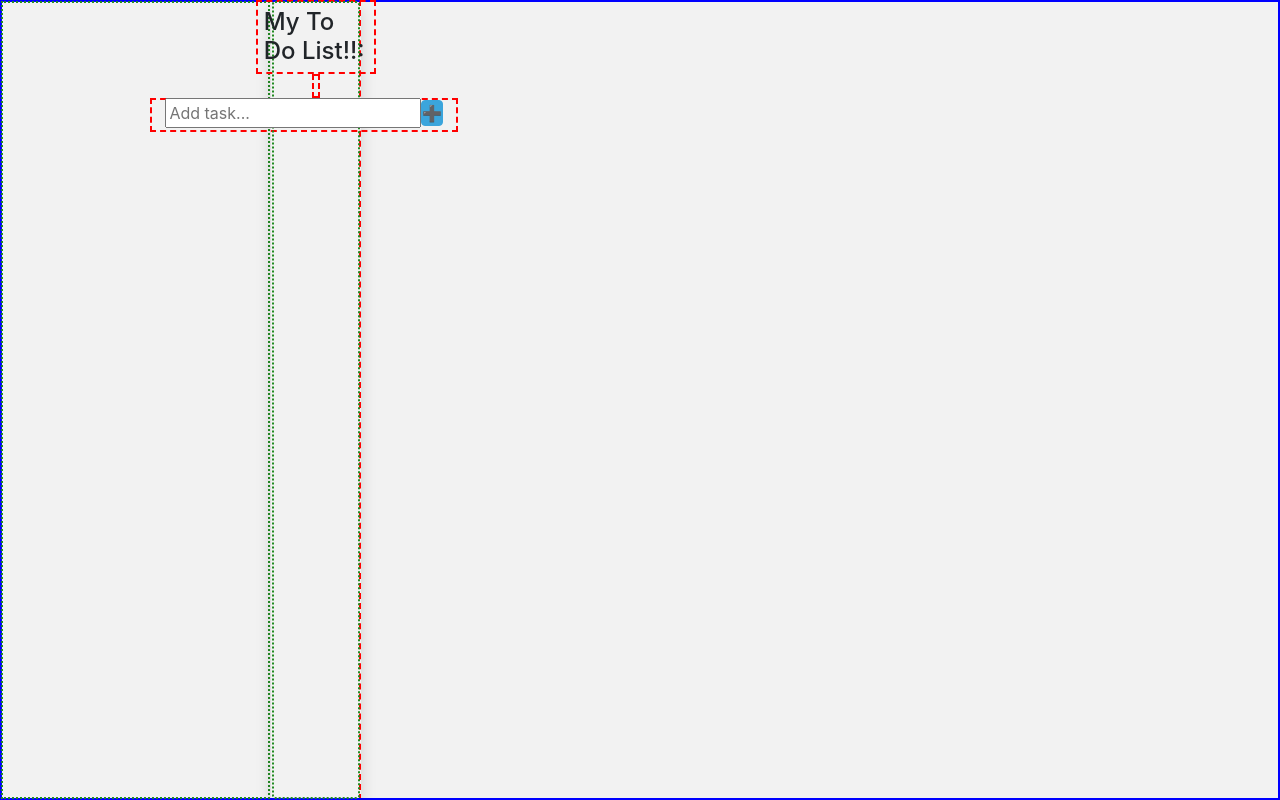
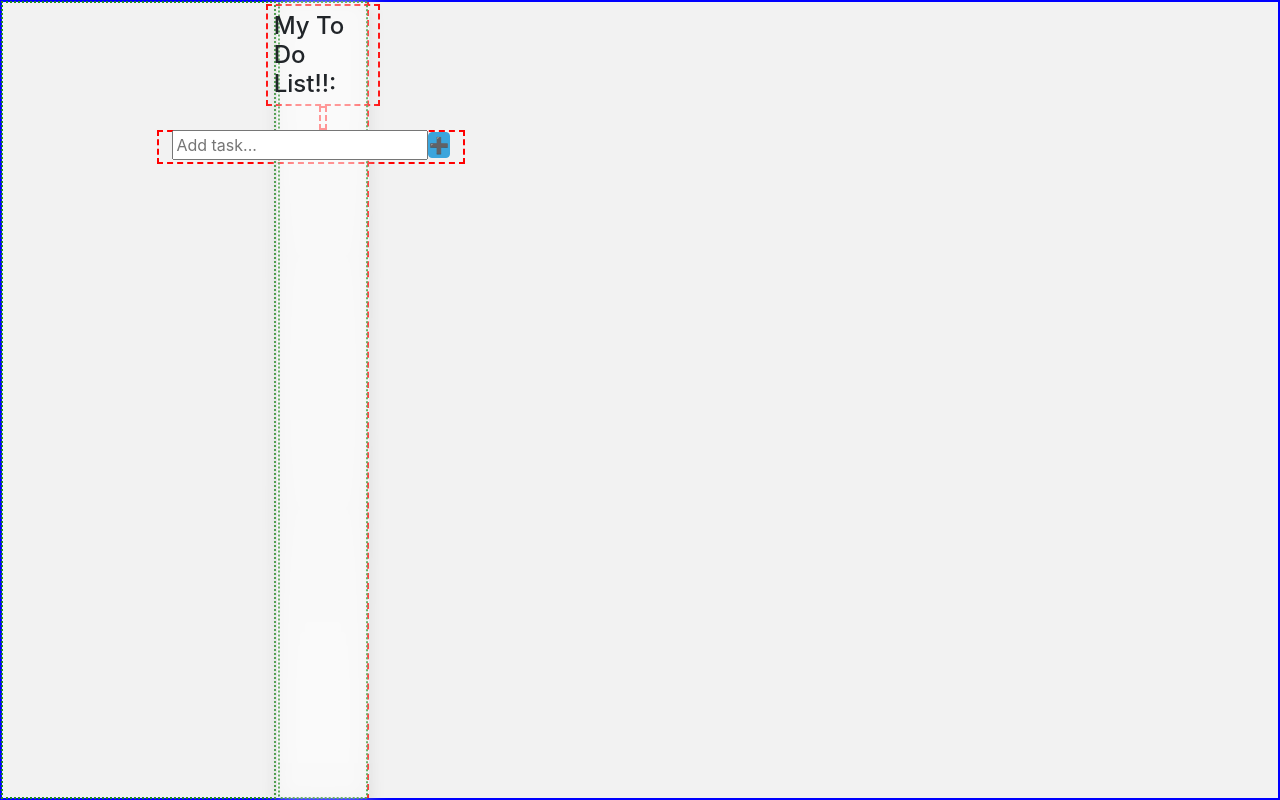
Before and after one commit to ShereneC/Inspire_chkpt4b, a plain HTML site: page index.html in a window 1280 px wide. Drawn offline with nearby package versions, Linux system fonts and the light colour scheme; no server answers.

Commit message:
glassy blur on todo list

```diff
--- a/app/Models/Task.js
+++ b/app/Models/Task.js
@@ -8,8 +8,14 @@ export default class Task {
 
     get Template() {
 
-        return `
-        <li><span class="text-wrap"><input type="checkbox" id="complete" name="complete" value="checkedValue" class="mr-2" onclick="app.tasksController.toggle('${this.id}')" ${this.completed ? "checked" : ''} /></span>${this.description}<span class="action ml-2" onclick="app.tasksController.removeTask('${this.id}')">✖</span></li>
+        return /*html*/`
+        <li>
+          <span class="text-wrap">
+            <input type="checkbox" id="complete" name="complete" value="checkedValue" class="mr-2" onclick="app.tasksController.toggle('${this.id}')" ${this.completed ? "checked" : ''} />
+          </span>
+          ${this.description}
+          <span class="action ml-2" onclick="app.tasksController.removeTask('${this.id}')">✖</span>
+          </li>
         `
     }
 }
--- a/assets/style/style.css
+++ b/assets/style/style.css
@@ -36,3 +36,24 @@ ul {
   display: block;
   color: black;
 }
+
+.glassy:before {
+  content: '';
+  position: absolute;
+  top: 0;
+  left: 0;
+  right: 0;
+  bottom: 0;
+}
+
+.glassy:before {
+  box-shadow: inset 0 0 2000px rgba(255,255,255, 1.4);
+  filter: blur(10px);
+}
+
+.glassy {
+  background: inherit;
+}
+.glassy:before {
+  background: inherit;
+}
--- a/index.html
+++ b/index.html
@@ -64,7 +64,9 @@
                     </div>
                 </div>
             </div>
-            <div class="col-md-3 d-flex flex-column align-items-center shadow border-primary rounded p-0">
+
+            <!-- ToDoList -->
+            <div class="col-md-3 d-flex flex-column align-items-center shadow rounded p-1 glassy">
                 <div class="row">
                     <div class="col d-flex align-items-center m-1 p-1">
                         <h4 class="p-0 m-0">My To Do List!!:</h4>
```
